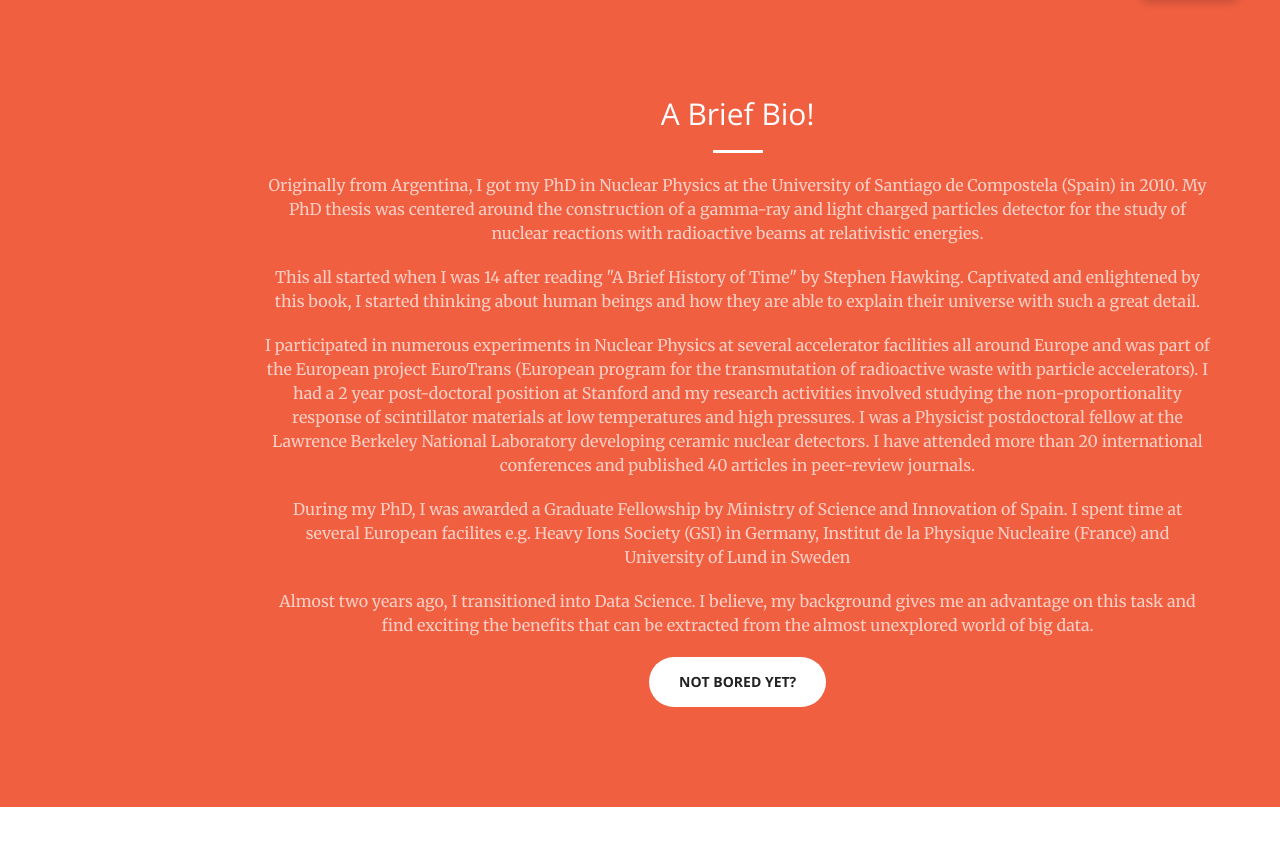
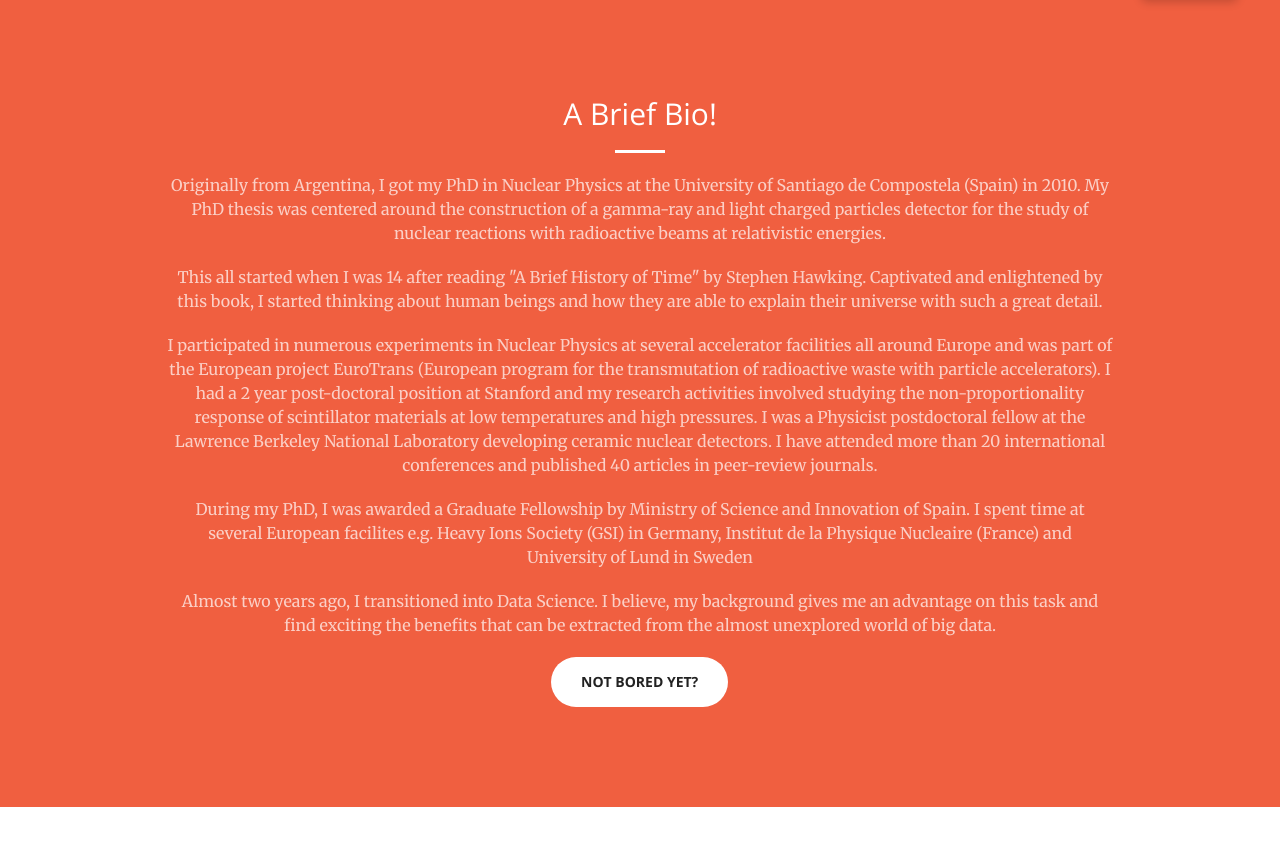
Before and after one commit to martingascon/martingascon.github.io, a website: page index.html in a window 1280 px wide. Shown: the part 803-1648 px from the top of the page. Drawn offline with nearby package versions, Linux system fonts and the light colour scheme.

Commit message:
expanded lg-8 to lg-10 in the middle of the main page + offset

```diff
--- a/index.html
+++ b/index.html
@@ -115,7 +115,7 @@
     <section class="bg-primary" id="about">
         <div class="container">
             <div class="row">
-                <div class="col-lg-10 col-lg-offset-2 text-center">
+                <div class="col-lg-10 col-lg-offset-1 text-center">
                     <h2 class="section-heading">A Brief Bio!</h2>
                     <hr class="light">
                     <p class="text-faded">
```
